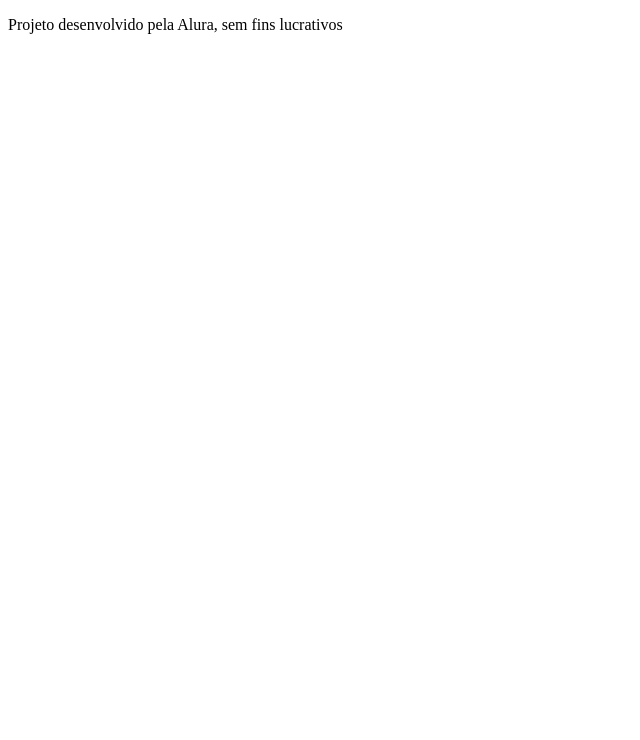
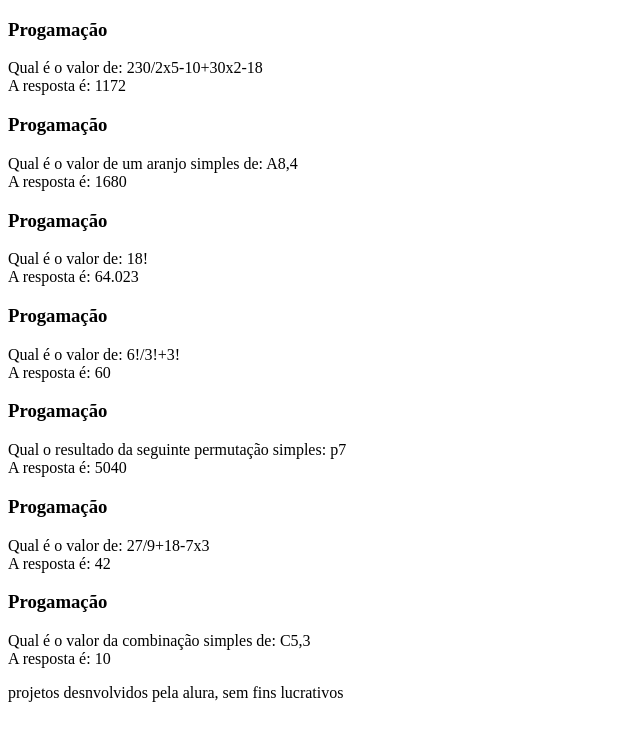
Before and after one commit to maramarilu/Flach-Cardss, a plain HTML site: page index.html in a window 1280 px wide. Shown: the whole page, without its empty margins (0-640 px from the left). Drawn offline with Linux system fonts and the light colour scheme.

Commit message:
parte 1 ok

```diff
--- a/index.html
+++ b/index.html
@@ -8,11 +8,87 @@
 <body>
     <main>
 <section id="container">
-    <article class=""></article>
+ <article class="cartao">
+    <div class="cartao__conteudo">
+        <h3>Progamação</h3>
+        <div class="cartao__conteudo__pergunta">
+            Qual é o valor de: 230/2x5-10+30x2-18
+        </div>
+         <div class="cartao__conteudo__resposta">
+            A resposta é: 1172
+         </div>
+         </div>
+</article>
+ <article class="cartao">
+    <div class="cartao__conteudo">
+        <h3>Progamação</h3>
+        <div class="cartao__conteudo__pergunta">
+            Qual é o valor de um aranjo simples de: A8,4
+        </div>
+         <div class="cartao__conteudo__resposta">
+            A resposta é: 1680
+         </div>
+         </div>
+</article>
+ <article class="cartao">
+    <div class="cartao__conteudo">
+        <h3>Progamação</h3>
+        <div class="cartao__conteudo__pergunta">
+            Qual é o valor de: 18!
+        </div>
+         <div class="cartao__conteudo__resposta">
+            A resposta é: 64.023
+         </div>
+         </div>
+</article>
+ <article class="cartao">
+    <div class="cartao__conteudo">
+        <h3>Progamação</h3>
+        <div class="cartao__conteudo__pergunta">
+            Qual é o valor de: 6!/3!+3!
+        </div>
+         <div class="cartao__conteudo__resposta">
+            A resposta é: 60
+         </div>
+         </div>
+</article>
+ <article class="cartao">
+    <div class="cartao__conteudo">
+        <h3>Progamação</h3>
+        <div class="cartao__conteudo__pergunta">
+            Qual o resultado da seguinte permutação simples: p7
+        </div>
+         <div class="cartao__conteudo__resposta">
+            A resposta é: 5040
+         </div>
+         </div>
+</article>
+ <article class="cartao">
+    <div class="cartao__conteudo">
+        <h3>Progamação</h3>
+        <div class="cartao__conteudo__pergunta">
+            Qual é o valor de: 27/9+18-7x3
+        </div>
+         <div class="cartao__conteudo__resposta">
+            A resposta é: 42
+         </div>
+         </div>
+</article>
+ <article class="cartao">
+    <div class="cartao__conteudo">
+        <h3>Progamação</h3>
+        <div class="cartao__conteudo__pergunta">
+            Qual é o valor da combinação simples de: C5,3
+        </div>
+         <div class="cartao__conteudo__resposta">
+            A resposta é: 10
+         </div>
+         </div>
+</article>
 </section>
     </main>
-    <footer>
-        <p>Projeto desenvolvido pela Alura, sem fins lucrativos</p>
-    </footer>
+<footer>
+    <p> projetos desnvolvidos pela alura, sem fins lucrativos</p>
+</footer>
 </body>
 </html>
```
